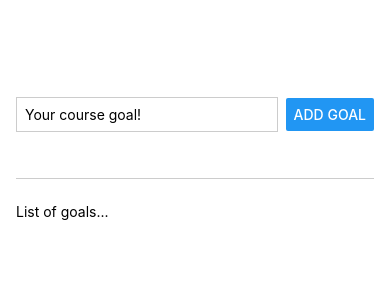
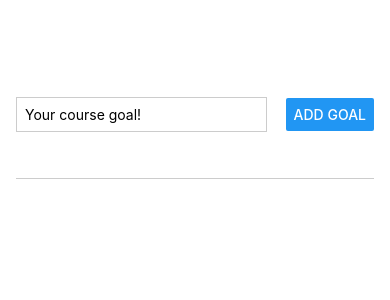
Before and after one commit to Nathanael-Rayapin/RNCourse, a React Native app: screen / in a window 390 px wide. Shown: the top 300 px of the page. Built offline with nearby package versions, Linux system fonts and the light colour scheme.

Commit message:
feat: UI managed to display courses goal

```diff
--- a/App.js
+++ b/App.js
@@ -1,14 +1,30 @@
-import { Button, StyleSheet, TextInput, Text, View } from 'react-native';
+import { useState } from 'react';
+import { StyleSheet, View, FlatList } from 'react-native';
+import GoalItem from './components/GoalItem';
+import GoalInput from './components/GoalInput';
 
 export default function App() {
+  const [courseGoals, setCourseGoals] = useState([]);
+
+  function addGoalHandler(enteredGoalText) {
+    setCourseGoals(current => [
+      ...current,
+      { text: enteredGoalText, id: Math.random().toString() }
+    ]);
+  }
+
   return (
     <View style={styles.appContainer}>
-      <View style={styles.inputContainer}>
-        <TextInput style={styles.textInput} placeholder='Your course goal!' />
-        <Button  title='Add goal' />
-      </View>
+      <GoalInput onAddGoal={addGoalHandler}  />
       <View style={styles.goalContainer}>
-        <Text>List of goals...</Text>
+        <FlatList data={courseGoals} keyboardDismissMode='on-drag' renderItem={(itemData) => {
+          return (
+            <GoalItem text={itemData.item.text} />
+          )
+        }}
+        keyExtractor={(item) => {
+          return item.id;
+        }}/>
       </View>
     </View>
   );
@@ -20,23 +36,7 @@ const styles = StyleSheet.create({
     paddingTop: 50,
     paddingHorizontal: 16,
   },
-  inputContainer: {
-    flex: 1,
-    flexDirection: 'row',
-    justifyContent: 'space-between',
-    alignItems: 'center',
-    marginBottom: 24,
-    borderBottomWidth: 1,
-    borderBottomColor: '#cccccc',
-  },
-  textInput: {
-    borderWidth: 1,
-    borderColor: '#cccccc',
-    width: '80%',
-    marginRight: 8,
-    padding: 8,
-  },
   goalContainer: {
     flex: 5,
-  }
+  },
 });
```
